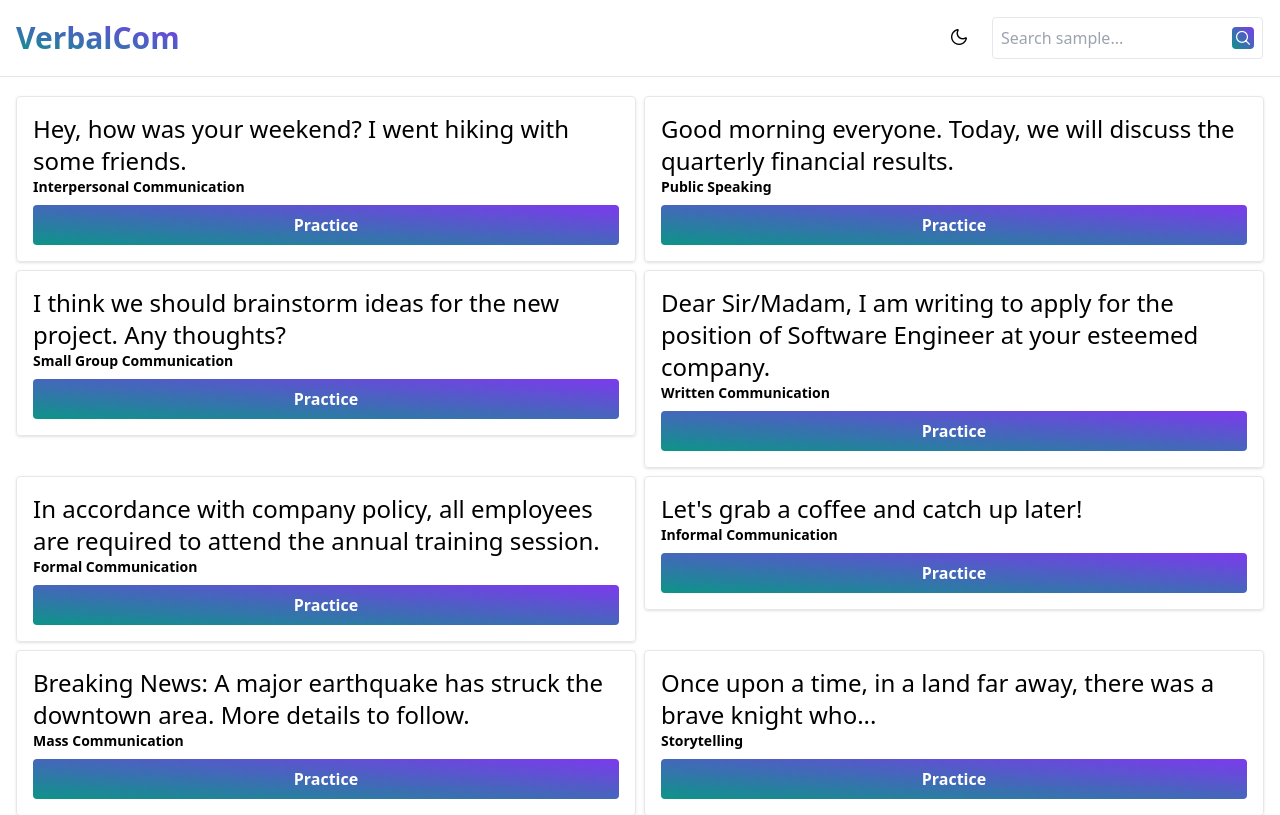
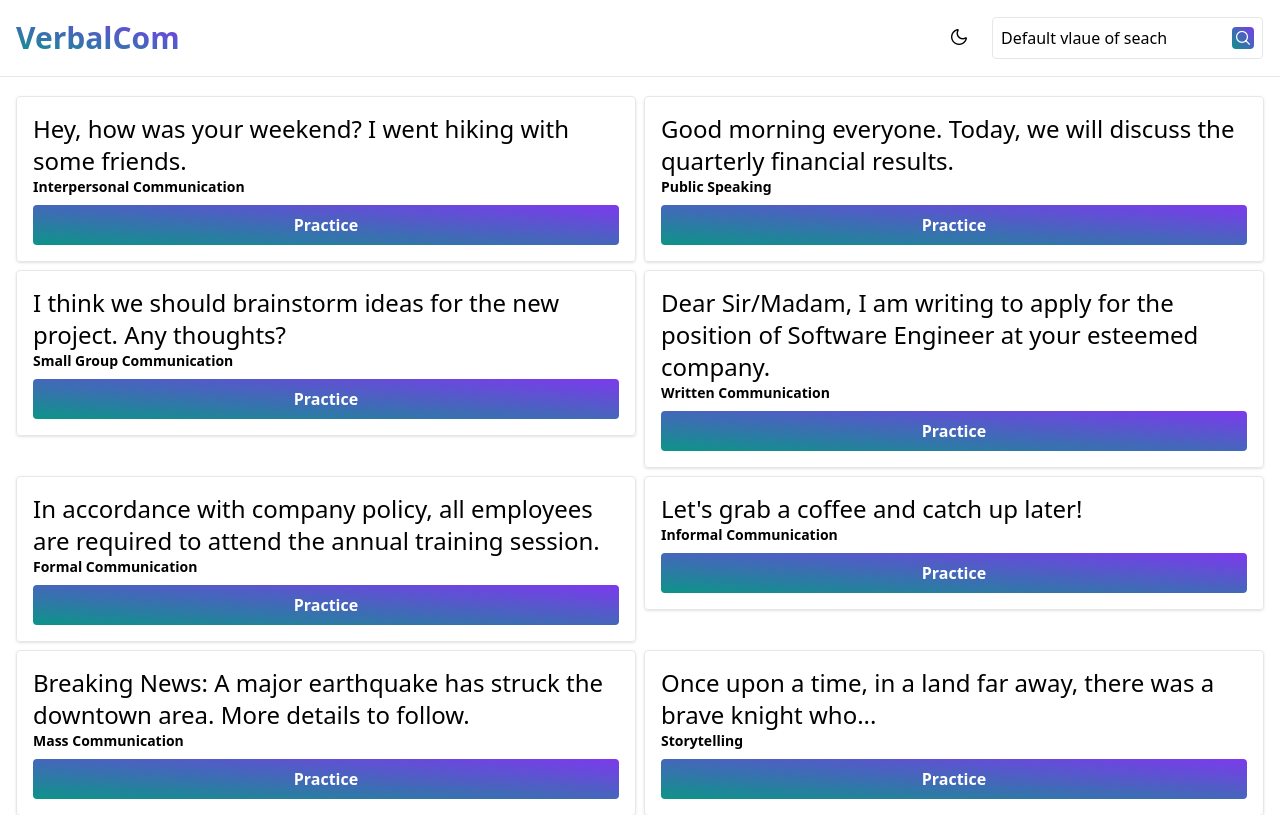
Before and after one commit to ashsajal1/verbalcom, a Vue app: page / in a window 1280 px wide. Shown: the top 815 px of the page. Built offline with nearby package versions, Linux system fonts and the light colour scheme.

Commit message:
add model to input of searchText

```diff
--- a/src/components/Navbar.vue
+++ b/src/components/Navbar.vue
@@ -1,7 +1,10 @@
 <script lang="ts" setup>
 import { ref, onMounted, onUnmounted } from 'vue'
+import { storeToRefs } from 'pinia'
 import Button from './Button.vue';
 import { useDark, useToggle } from '@vueuse/core'
+import { useSearchStore } from '@/stores/search';
+const { searchText } = storeToRefs(useSearchStore());
 
 const isDark = useDark()
 const toggleDark = useToggle(isDark)
@@ -62,7 +65,7 @@ const handleMenuClose = () => {
 
                 <div class="focus-within:bg-gradient-to-tr from-primary to-secondary rounded p-[1px] hidden md:block">
                     <div class="border bg-white dark:bg-black dark:border-gray-700 rounded p-2 flex items-center">
-                        <input class="outline-none dark:bg-black" type="text" placeholder="Search sample..." />
+                        <input v-model="searchText" class="outline-none dark:bg-black" type="text" placeholder="Search sample..." />
                         <button
                             class="rounded bg-gradient-to-tr from-primary to-secondary p-1 text-sm text-white text-center flex items-center justify-between">
                             <span class="pi pi-search"></span>
@@ -78,7 +81,7 @@ const handleMenuClose = () => {
                 <div class="focus-within:bg-gradient-to-tr from-primary to-secondary rounded p-[1px]">
                     <div
                         class="border bg-white dark:bg-black dark:border-gray-700 rounded p-2 flex items-center justify-between">
-                        <input class="outline-none w-full dark:bg-black" type="text" placeholder="Search sample..." />
+                        <input v-model="searchText" class="outline-none w-full dark:bg-black" type="text" placeholder="Search sample..." />
                         <button
                             class="rounded bg-gradient-to-tr from-primary to-secondary p-1 text-sm text-white text-center flex items-center justify-between">
                             <span class="pi pi-search"></span>
--- a/src/stores/search.ts
+++ b/src/stores/search.ts
@@ -2,7 +2,7 @@ import { defineStore } from "pinia";
 import { ref } from "vue";
 
 export const useSearchStore = defineStore("search", () => {
-  const searcText = ref("");
+  const searchText = ref("Default vlaue of seach");
 
-  return { searcText };
+  return { searchText };
 });
```
